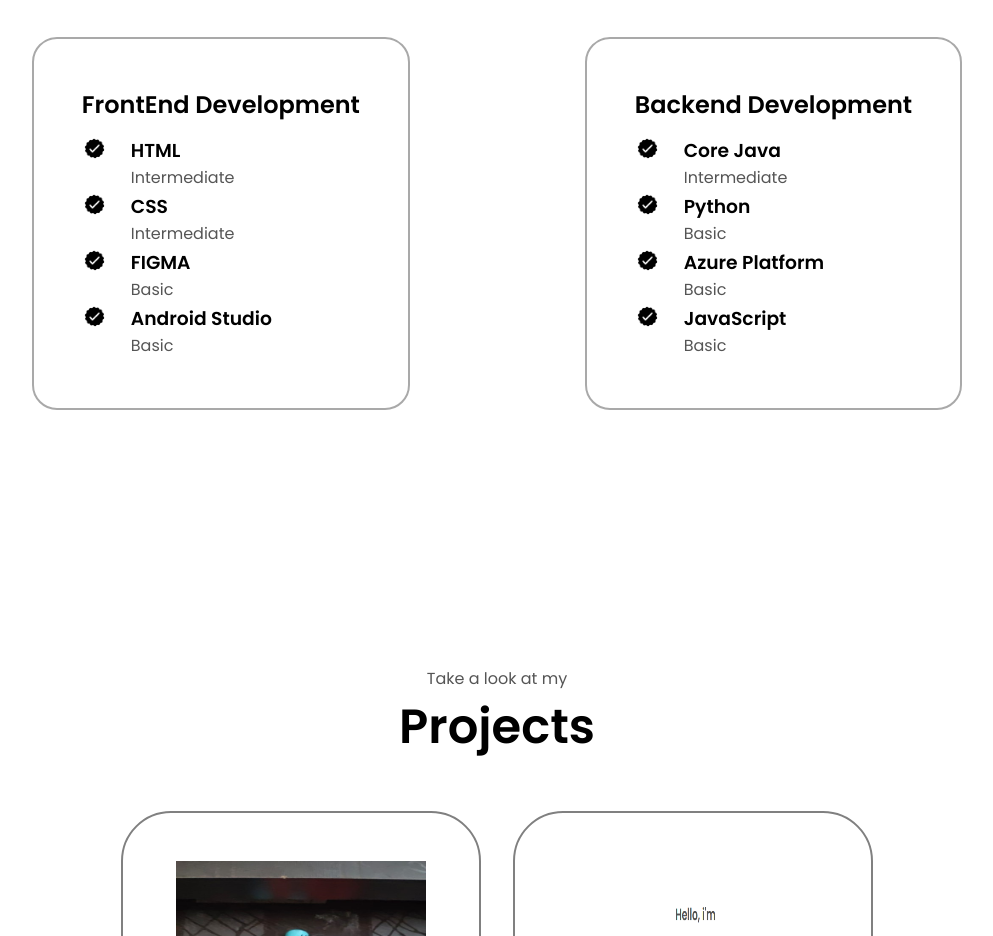
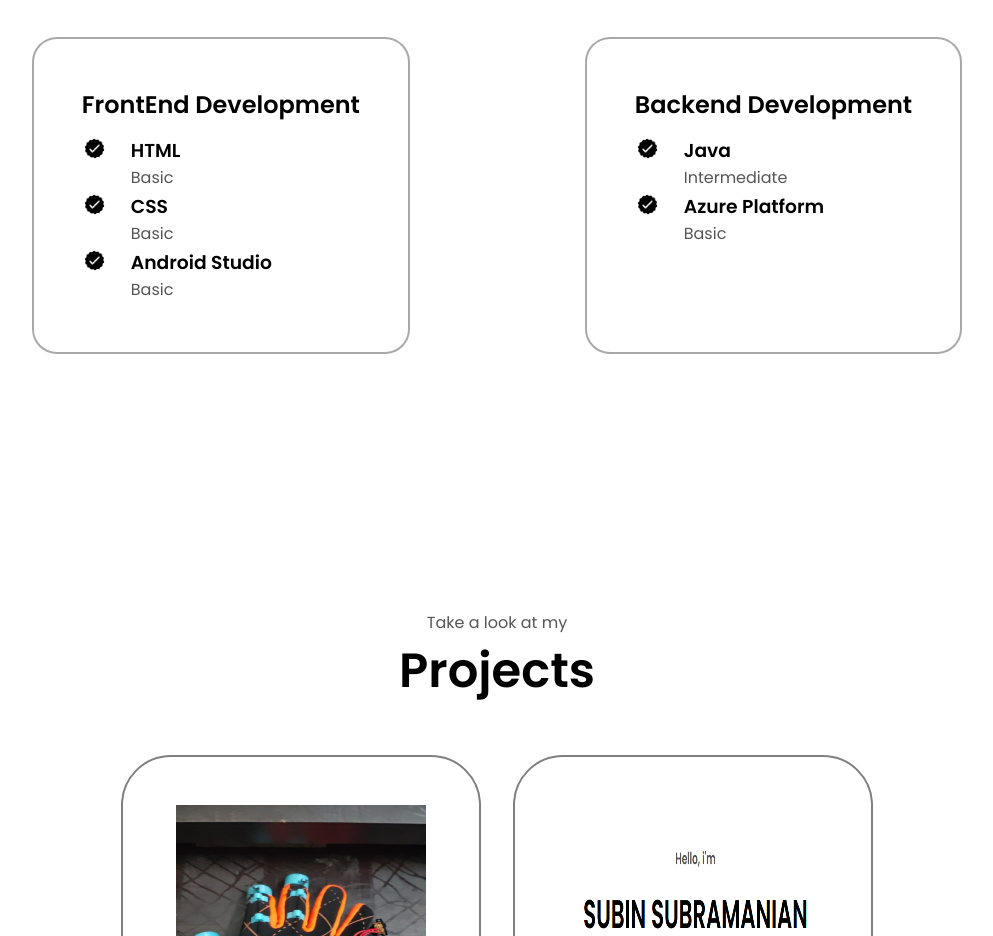
Before and after one commit to subinsundarmvs/subinportfolio, a plain HTML site: page index.html in a window 1280 px wide. Shown: the part 1740-2676 px from the top of the page, without its empty margins (143-1136 px from the left). Drawn offline with Linux system fonts and the light colour scheme.

Commit message:
Update index.html

```diff
--- a/index.html
+++ b/index.html
@@ -107,21 +107,21 @@
              <li>
                 <img src="images/checkmark.png" alt="pic" id="check1">
                 <div><h3>HTML</h3>
-                    <p id="level">Intermediate</p>
+                    <p id="level">Basic</p>
                 </div>
 
              </li>
              <li>
                 <img src="images/checkmark.png" alt="pic" id="check1">
                 <div><h3>CSS</h3>
-                    <p id="level">Intermediate</p></div>
+                    <p id="level">Basic</p></div>
              </li>
-            <li>
+<!--             <li>
                 <img src="images/checkmark.png" alt="pic" id="check1">
                 <div><h3>   FIGMA</h3>
                     <p id="level">Basic</p></div>
 
-            </li>
+            </li> -->
             <li>
                 <img src="images/checkmark.png" alt="pic"  id="check1">
                 <div><h3>Android Studio</h3>
@@ -134,25 +134,25 @@
             <div class="plate1right">
                 <li>
                     <img src="images/checkmark.png" alt="pic"  id="check1">
-                   <div> <h3>Core Java</h3>
+                   <div> <h3>Java</h3>
                     <p id="level">Intermediate</p></div>
                 </li>
-                <li>
+<!--                 <li>
                     <img src="images/checkmark.png" alt="pic"  id="check1">
                     <div><h3>Python</h3>
                         <p id="level">Basic</p></div>
-                </li>
+                </li> -->
                <li>
                 <img src="images/checkmark.png" alt="pic"  id="check1">
                 <div><h3>Azure Platform</h3>
                     <p id="level">Basic</p></div>
 
                </li>
-               <li>
+<!--                <li>
                 <img src="images/checkmark.png" alt="pic"  id="check1">
                 <div><h3>JavaScript</h3>
                     <p id="level">Basic</p></div>
-               </li>
+               </li> -->
            </div>
         </div>
 
```
